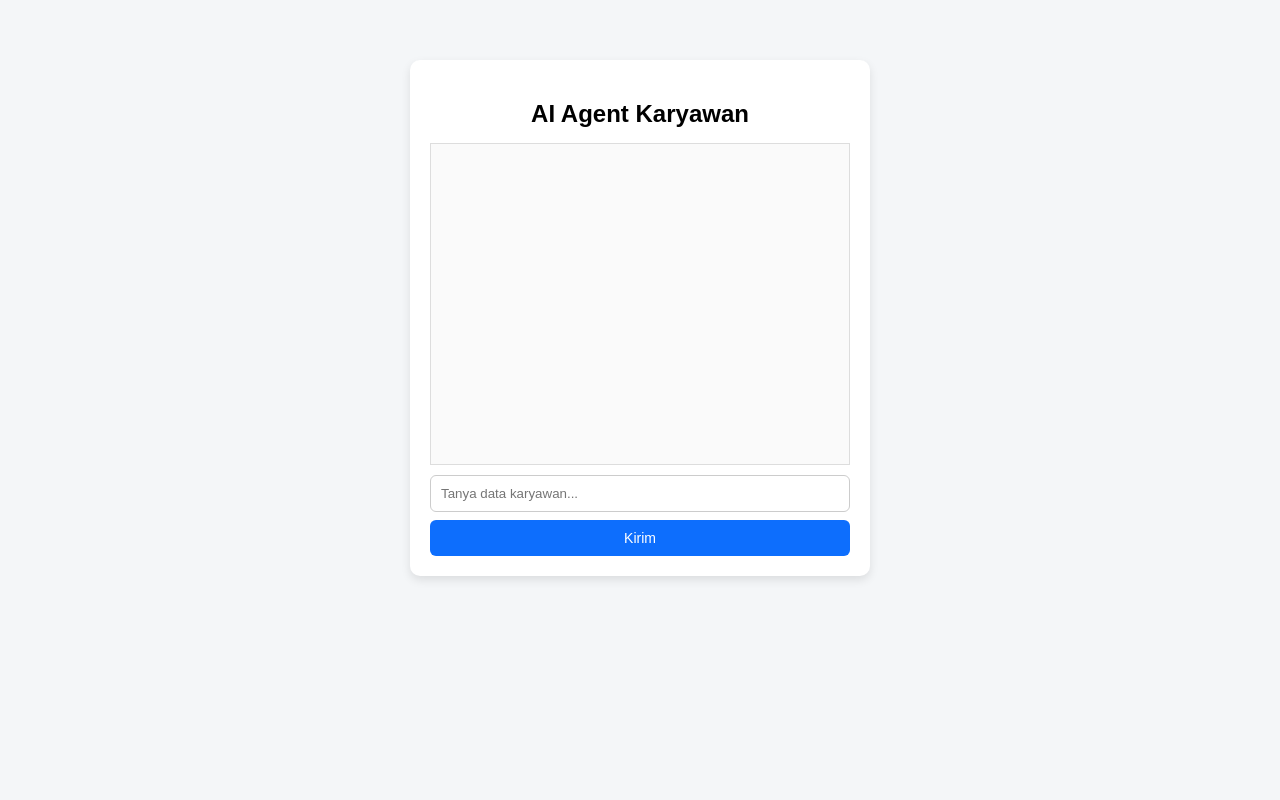
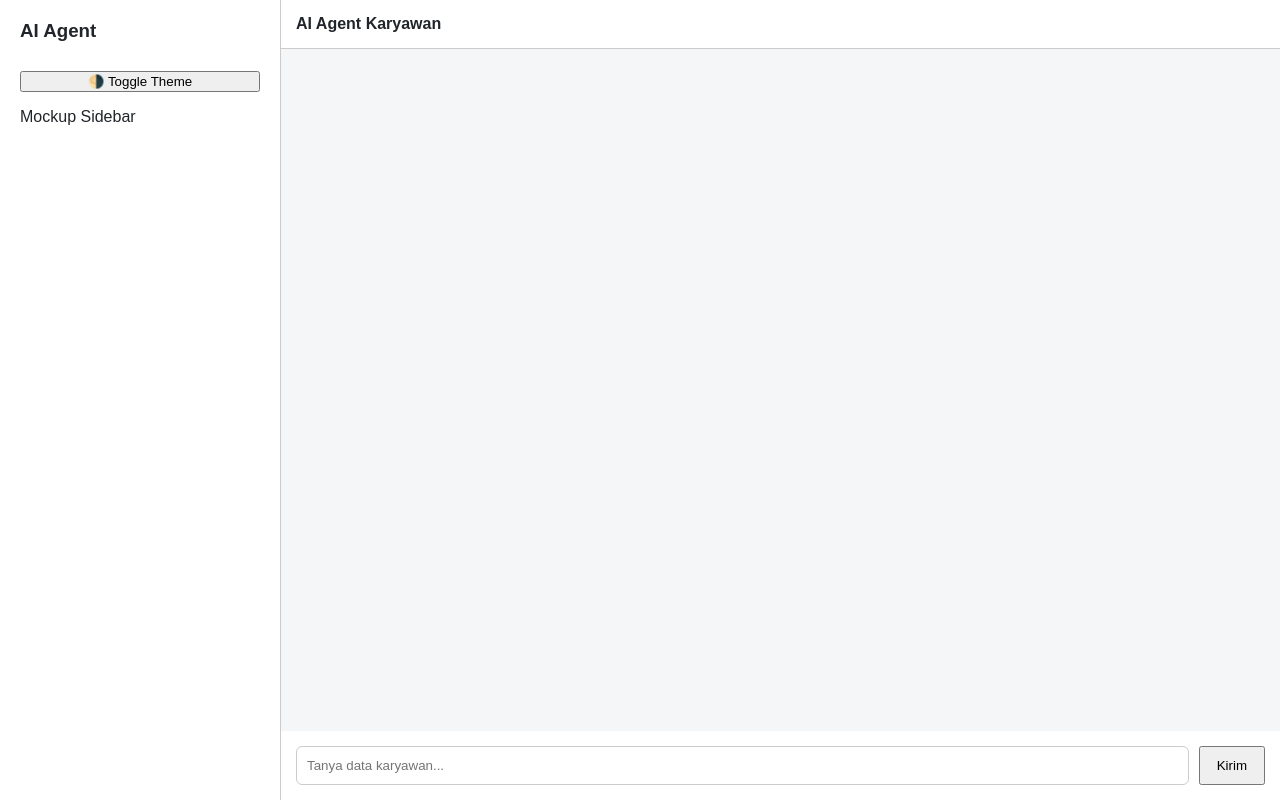
Before and after one commit to vnymyz/Project-AI-Agent-Haltev, a Flask app: page / in a window 1280 px wide. Run offline with Flask 3, Linux system fonts and the light colour scheme.

Commit message:
Using Open AI as primary and fallback with the old ML

```diff
--- a/agent/agent.py
+++ b/agent/agent.py
@@ -1,79 +1,37 @@
-import pandas as pd
-from datetime import datetime
-from agent.nlp import detect_intent
+from agent.intent_parser import parse_intent
+from agent.query_engine import query_employee
+from agent.table_renderer import render_table
+from agent.fallback_ml import ml_fallback
 
-DATA_PATH = "data/employee.csv"
+# THIS IS FOR THE PRIMARY AGENT THAT USES OPENAI
 
-df = pd.read_csv(DATA_PATH)
+# def handle_message(user_message: str):
+#     """
+#     Primary AI Agent (OpenAI-based)
+#     """
+#     try:
+#         intent_data = parse_intent(user_message)
+#         df_result = query_employee(intent_data)
+#         return render_table(df_result)
 
-# NORMALISASI DATA
-df['nama_lengkap'] = df['nama_lengkap'].str.lower()
-df['posisi_pekerjaan'] = df['posisi_pekerjaan'].str.lower()
-df['tipe_kontrak'] = df['tipe_kontrak'].str.lower()
-df['status_kerja'] = df['status_kerja'].str.lower()
+#     except Exception as e:
+#         # Graceful fallback ke ML lama
+#         return ml_fallback(user_message)
 
-# HELPER FUNCTIONS
-def extract_first_name(full_name: str):
-    return full_name.split()[0]
+# FOR DEV ONLY
+def handle_message(user_message: str, debug=False):
+    try:
+        intent_data = parse_intent(user_message)
+        df_result = query_employee(intent_data)
+        table = render_table(df_result)
 
-# HITUNG LAMA KERJA
-def calculate_work_duration(join_date):
-    join_date = pd.to_datetime(join_date)
-    today = datetime.now()
-    return (today - join_date).days // 365
+        if debug:
+            return {
+                "intent": intent_data,
+                "response": table
+            }
 
-# entity extractor berfungsi untuk mencari karyawan berdasarkan input user
-def extract_employee(user_input):
-    for _, emp in df.iterrows():
-        if emp["nama_lengkap"].split()[0] in user_input:
-            return emp
-    return None
+        return table
 
-# AI AGENT CORE
-# input → intent → cari karyawan → jawab
-def ai_agent(user_input: str):
-    user_input = user_input.lower()
-    intent = detect_intent(user_input)
-
-    # 🔹 1. Ambil karyawan dulu
-    emp = extract_employee(user_input)
-    if emp is None:
-        return "Nama karyawan tidak ditemukan"
-
-    # 🔹 2. Nama sudah pasti ada
-    name = emp["nama_lengkap"].title()
-
-    # 🔹 3. Baru proses intent
-    if intent == "lama_kerja":
-        years = calculate_work_duration(emp["join_date"])
-        return f"{name} telah bekerja selama {years} tahun"
-
-    if intent == "izin_sakit":
-        return f"{name} memiliki {emp['izin_sakit']} hari izin sakit"
-
-    if intent == "izin_tanpa_keterangan":
-        return f"{name} memiliki {emp['izin_tanpa_keterangan']} hari izin tanpa keterangan"
-
-    if intent == "leave_day":
-        if pd.isna(emp["leave_day"]):
-            return f"{name} belum pernah mengambil cuti"
-        return f"{name} memiliki sisa cuti {int(emp['leave_day'])} hari"
-
-    if intent == "gaji":
-        return f"Gaji {name} adalah Rp {int(emp['gaji']):,}"
-
-    if intent == "posisi":
-        return f"{name} bekerja sebagai {emp['posisi_pekerjaan'].title()}"
-
-    if intent == "status":
-        return f"Status kerja {name} adalah {emp['status_kerja'].title()}"
-
-    # 🔹 4. Default → profil lengkap
-    return (
-        f"Nama: {name}\n"
-        f"Umur: {emp['umur']}\n"
-        f"Posisi: {emp['posisi_pekerjaan'].title()}\n"
-        f"Tipe Kontrak: {emp['tipe_kontrak'].title()}\n"
-        f"Gaji: Rp {int(emp['gaji']):,}\n"
-        f"Status: {emp['status_kerja'].title()}"
-    )
+    except Exception:
+        return ml_fallback(user_message)
--- /dev/null
+++ b/agent/fallback_ml.py
@@ -0,0 +1,6 @@
+from agent.legacy_agent import ai_agent
+
+# FALLBACK ML AGENT USING LEGACY CODE IN CASE OPENAI FAILS
+
+def ml_fallback(user_message):
+    return ai_agent(user_message)
--- a/agent/nlp.py
+++ b/agent/nlp.py
@@ -1,3 +1,5 @@
+# NOTE:
+# This module is legacy and only used as fallback.
 import re
 import joblib
 from pathlib import Path
--- a/app.py
+++ b/app.py
@@ -1,6 +1,5 @@
 from flask import Flask, request, jsonify, render_template
-from agent.agent import ai_agent
-from agent.nlp import detect_intent
+from agent.agent import handle_message
 
 app = Flask(__name__)
 
@@ -19,15 +18,14 @@ def chat():
     if user_message == "":
         return jsonify({"response": "Silakan masukkan pertanyaan"}), 400
 
-    # 🔹 DEBUG: cek intent
-    intent = detect_intent(user_message)
-
-    # 🔹 MAIN AI RESPONSE
-    response = ai_agent(user_message)
+    try:
+        response = handle_message(user_message)
+    except Exception as e:
+        # fallback aman
+        response = "Terjadi kesalahan saat memproses permintaan."
 
     return jsonify({
         "user_input": user_message,
-        "detected_intent": intent,   # <-- penting buat testing
         "response": response
     })
 
--- a/requirement.txt
+++ b/requirement.txt
@@ -1,2 +1,5 @@
 flask
 pandas
+openai
+python-dotenv
+openpyxl
--- a/static/style.css
+++ b/static/style.css
@@ -1,72 +1,94 @@
-body {
-  font-family: Arial, Helvetica, sans-serif;
-  background-color: #f4f6f8;
+:root {
+  --bg: #f4f6f8;
+  --panel: #ffffff;
+  --text: #212529;
+  --user: #0d6efd;
+  --ai: #e9ecef;
 }
 
-.chat-container {
-  width: 420px;
-  margin: 60px auto;
-  background: #ffffff;
-  border-radius: 10px;
-  box-shadow: 0 4px 10px rgba(0, 0, 0, 0.1);
-  padding: 20px;
+[data-theme="dark"] {
+  --bg: #0f172a;
+  --panel: #020617;
+  --text: #e5e7eb;
+  --user: #2563eb;
+  --ai: #1e293b;
 }
 
-.chat-container h2 {
-  text-align: center;
-  margin-bottom: 15px;
+body {
+  margin: 0;
+  font-family: Arial, Helvetica, sans-serif;
+  background: var(--bg);
+  color: var(--text);
 }
 
+/* APP LAYOUT */
+.app {
+  display: flex;
+  height: 100vh;
+}
+
+/* SIDEBAR */
+.sidebar {
+  width: 240px;
+  background: var(--panel);
+  padding: 20px;
+  border-right: 1px solid #ccc;
+}
+
+.sidebar h3 {
+  margin-top: 0;
+}
+
+.sidebar button {
+  width: 100%;
+  margin-top: 10px;
+}
+
+/* CHAT AREA */
+.chat-area {
+  flex: 1;
+  display: flex;
+  flex-direction: column;
+}
+
+/* HEADER */
+.chat-header {
+  padding: 15px;
+  font-weight: bold;
+  background: var(--panel);
+  border-bottom: 1px solid #ccc;
+}
+
+/* CHAT BOX */
 .chat-box {
-  height: 300px;
+  flex: 1;
+  padding: 20px;
   overflow-y: auto;
-  border: 1px solid #ddd;
+}
+
+/* INPUT */
+.chat-input {
+  display: flex;
+  padding: 15px;
+  background: var(--panel);
+  gap: 10px;
+}
+
+.chat-input input {
+  flex: 1;
   padding: 10px;
-  margin-bottom: 10px;
-  background: #fafafa;
+  border-radius: 6px;
+  border: 1px solid #ccc;
+}
+
+.chat-input button {
+  padding: 10px 16px;
 }
 
 /* MESSAGE */
 .message {
   display: flex;
-  margin-bottom: 10px;
-}
-
-.message.user {
-  justify-content: flex-end;
-}
-
-.message.ai {
-  justify-content: flex-start;
-}
-
-input[type="text"] {
-  width: 100%;
-  padding: 10px;
-  box-sizing: border-box;
-  border-radius: 6px;
-  border: 1px solid #ccc;
-}
-
-button {
-  width: 100%;
-  padding: 10px;
-  margin-top: 8px;
-  border: none;
-  border-radius: 6px;
-  background-color: #0d6efd;
-  color: white;
-  font-size: 14px;
-  cursor: pointer;
-}
-
-button:hover {
-  background-color: #0b5ed7;
-}
-
-.message {
-  display: flex;
-  margin-bottom: 10px;
+  margin-bottom: 12px;
 }
 
 .message.user {
@@ -79,21 +101,18 @@ button:hover {
 
 /* BUBBLE */
 .bubble {
-  max-width: 80%;
-  padding: 10px 14px;
-  border-radius: 12px;
+  max-width: 70%;
+  padding: 12px 16px;
+  border-radius: 14px;
 }
 
 .user-bubble {
-  background-color: #0d6efd;
+  background: var(--user);
   color: white;
-  border-bottom-right-radius: 0;
 }
 
 .ai-bubble {
-  background-color: #e9ecef;
-  color: #212529;
-  border-bottom-left-radius: 0;
+  background: var(--ai);
 }
 
 /* TABLE */
@@ -102,13 +121,7 @@ button:hover {
   border-collapse: collapse;
 }
 
-.data-table th {
-  text-align: left;
-  background: #f1f3f5;
-  padding: 6px;
-  width: 40%;
-}
-
+.data-table th,
 .data-table td {
   padding: 6px;
 }
--- a/templates/index.html
+++ b/templates/index.html
@@ -1,19 +1,29 @@
 <!DOCTYPE html>
-<html lang="id">
+<html lang="id" data-theme="light">
   <head>
     <meta charset="UTF-8" />
     <title>AI Agent Karyawan</title>
     <link
       rel="stylesheet"
-      href="{{ url_for('static', filename='style.css') }}?v=5"
+      href="{{ url_for('static', filename='style.css') }}?v=10"
     />
   </head>
   <body>
-    <div class="chat-container">
-      <h2>AI Agent Karyawan</h2>
+    <div class="app">
+      <!-- SIDEBAR -->
+      <aside class="sidebar">
+        <h3>AI Agent</h3>
+        <button onclick="toggleTheme()">🌗 Toggle Theme</button>
+        <p class="hint">Mockup Sidebar</p>
+      </aside>
+
+      <!-- CHAT AREA -->
+      <main class="chat-area">
+        <header class="chat-header">AI Agent Karyawan</header>
 
         <div id="chat" class="chat-box"></div>
 
+        <div class="chat-input">
           <input
             type="text"
             id="input"
@@ -21,6 +31,8 @@
             onkeydown="if(event.key==='Enter') sendMessage()"
           />
           <button onclick="sendMessage()">Kirim</button>
+        </div>
+      </main>
     </div>
 
     <script>
@@ -31,13 +43,8 @@
             return `<tr><th>${key}</th><td>${value}</td></tr>`;
           });
 
-          return `
-            <table class="data-table">
-              ${rows.join("")}
-            </table>
-          `;
+          return `<table class="data-table">${rows.join("")}</table>`;
         }
-
         return `<p>${text}</p>`;
       }
 
@@ -45,7 +52,6 @@
         const input = document.getElementById("input");
         const chat = document.getElementById("chat");
         const message = input.value.trim();
-
         if (!message) return;
 
         chat.innerHTML += `
@@ -74,6 +80,11 @@
 
         chat.scrollTop = chat.scrollHeight;
       }
+
+      function toggleTheme() {
+        const html = document.documentElement;
+        html.dataset.theme = html.dataset.theme === "dark" ? "light" : "dark";
+      }
     </script>
   </body>
 </html>
```
Also changed, not shown: agent/intent_parser.py (added, +46 -0 lines), agent/legacy_agent.py (added, +80 -0 lines), agent/openai_client.py (added, +9 -0 lines), agent/query_engine.py (added, +41 -0 lines), agent/table_renderer.py (added, +30 -0 lines), catetan.md (+14 -0 lines), 1 other file. Lines whose indentation alone changed are shown as unchanged.
